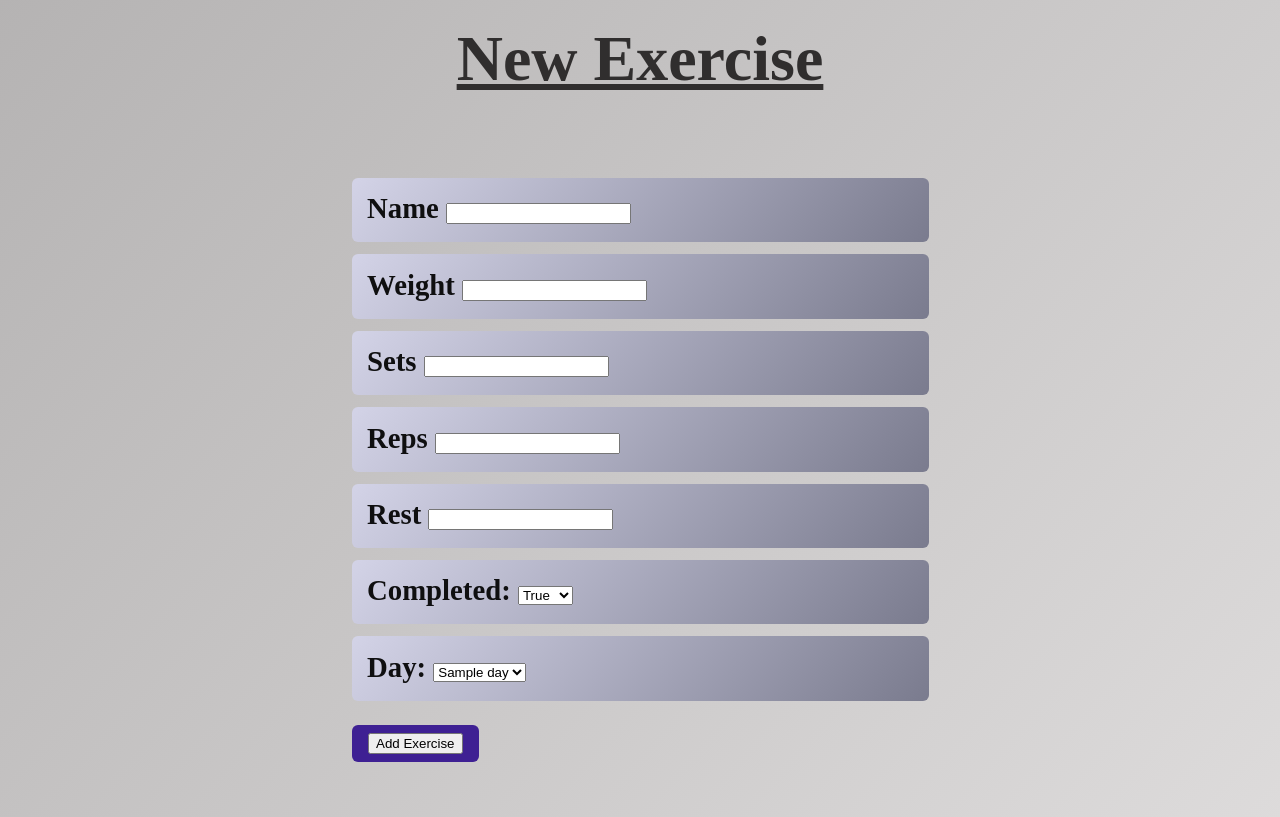
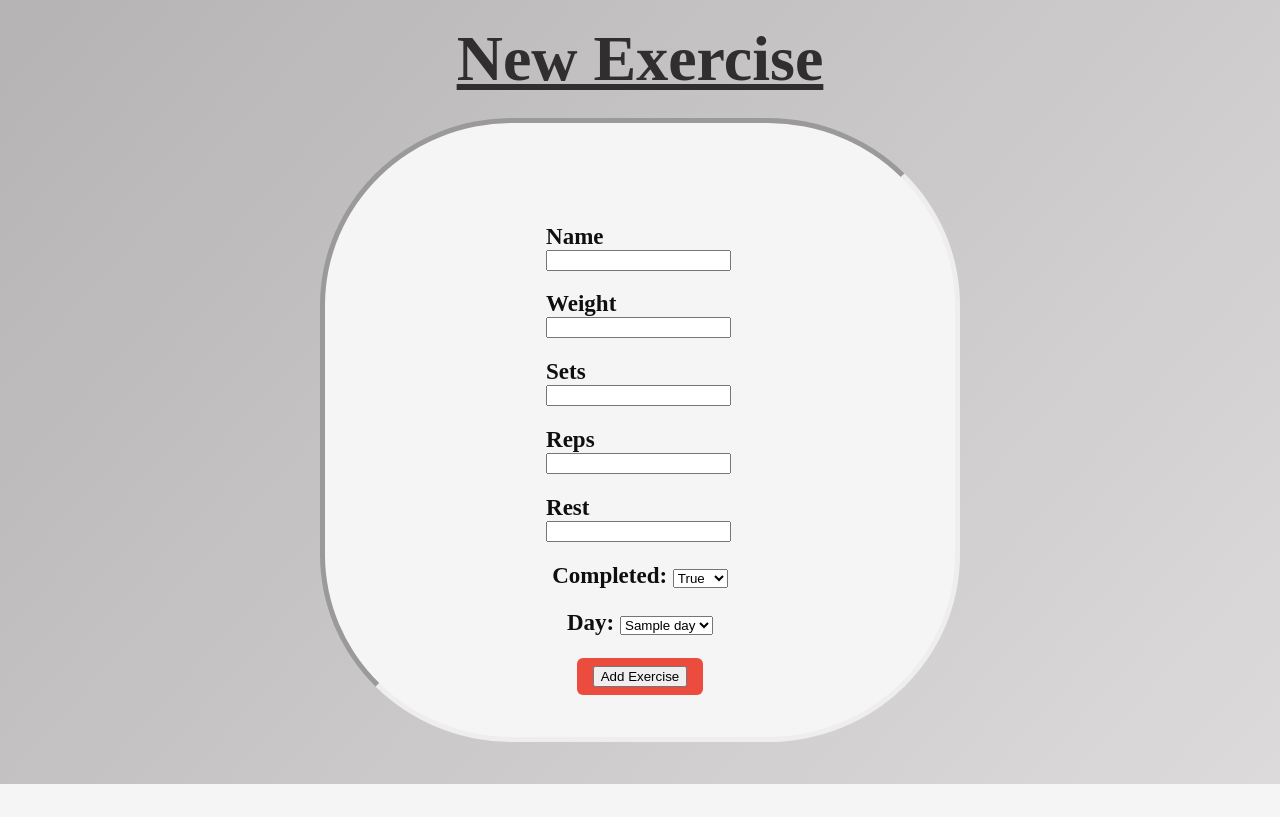
Before and after one commit to kylefenlon/project, a Flask app: page /exercises/new in a window 1280 px wide. Shown: the part 113-930 px from the top of the page. After the commit the page ends 897 px from the top, so only its background shows below. Run offline with Flask 2, Linux system fonts and the light colour scheme; a database or web service that is not in the repository returns one stand-in record (values such as "Sample title"); some libraries are stand-ins or nearby versions.

Commit message:
finished

```diff
--- a/static/style.css
+++ b/static/style.css
@@ -155,6 +155,7 @@ body{
 
 .button{
     display: inline-block;
+    justify-content: center;
     margin-top: 12px;
     color: rgb(65, 62, 62);
     font-size: 18px;
@@ -162,7 +163,7 @@ body{
     border: none;
     padding: 8px 16px;
     border-radius: 6px;
-    background: #3e2093;
+    background: #eb4c3d;
     cursor: pointer;
     transition: all 0.3s ease;
 }
@@ -180,7 +181,7 @@ body{
 
 
 .exercises-container{
-    border-style: inset;
+    border-style: outset;
     border-width: 5px;
     border-radius: 50px;
     animation: Gradient 15s ease infinite;
@@ -288,11 +289,17 @@ body{
   display: flex;
   padding-top: 10%;
   justify-content: center;
+  border: inset;
+  border-radius: 30%;
+  border-width: 5px;
+  background-color: whitesmoke;
+  align-items: center;
 }
 
 .new-ex-in{
   display: flex;
   justify-content: space-around;
+  align-items: center;
   flex-direction: column;
   padding: 10%;
 }
--- a/templates/days/index.html
+++ b/templates/days/index.html
@@ -17,7 +17,7 @@
         </span>
         </form>
         <h3><a href="https://i.ebayimg.com/images/g/v-4AAOSwstxU-DCJ/s-l400.jpg" class="link">Not feeling great</a></h3>
-        <h3><a href="https://i.ebayimg.com/images/g/v-4AAOSwstxU-DCJ/s-l400.jpg" class="link">Really
+        <h3><a href="https://i.ytimg.com/vi/1YSN-f3rcZM/maxresdefault.jpg" class="link">Really not
              feeling great</a></h3>
         </div>
         {% endfor %}
--- a/templates/exercises/edit.html
+++ b/templates/exercises/edit.html
@@ -1,7 +1,7 @@
 {% extends 'base.html' %}
 
 {% block content %}
-<h1 class="title">New Exercise</h1>
+<h1 class="title">Edit Exercise</h1>
 
 <div class="new-ex">
         <form action="/exercises/{{exercise.id}}" method="post">
--- a/templates/exercises/new.html
+++ b/templates/exercises/new.html
@@ -3,37 +3,38 @@
 {% block content %}
 <h1 class="title">New Exercise</h1>
 
-<p></p>
+
+<div class="new-ex">
+    <form action="/exercises" method="post">
+        <div class="new-ex-in">
             <div class="side">
-    <form action="/exercises" method="post">
-    <div class="input-box">
                 <label for="name">Name</label>
                 <input type="text" id="name" name="name">
             </div>
-    <div class="input-box">
+            <div class="side">
                 <label for="weight">Weight</label>
                 <input type="text" id="weight" name="weight">
             </div>
-    <div class="input-box">
+            <div class="side">
                 <label for="sets">Sets</label>
                 <input type="number" id="sets" name="sets">
             </div>
-    <div class="input-box">
+            <div class="side">
                 <label for="reps">Reps</label>
                 <input type="number" id="reps" name="reps">
             </div>
-    <div class="input-box">
+            <div class="side">
                 <label for="rest">Rest</label>
                 <input type="text" id="rest" name="rest">
             </div>
-    <div class="input-box">
+            <div class="side">
                 <label for="completed">Completed:</label>
                 <select id="completed" name="completed">
                     <option value="true">True</option>
                     <option value="false">False</option>
                 </select>
             </div>
-    <div class="input-box">
+            <div class="side">
                 <label for="day">Day:</label>
                 <select id="day" name="day_id">
                     {% for day in days %}
@@ -44,6 +45,7 @@
             <div class="button">
                 <button type="submit">Add Exercise</button>
             </div>
+        </div>
     </form>
 </div>
 
```
Also changed, not shown: templates/days/new.html (+5 -4 lines). Lines whose indentation alone changed are shown as unchanged.
